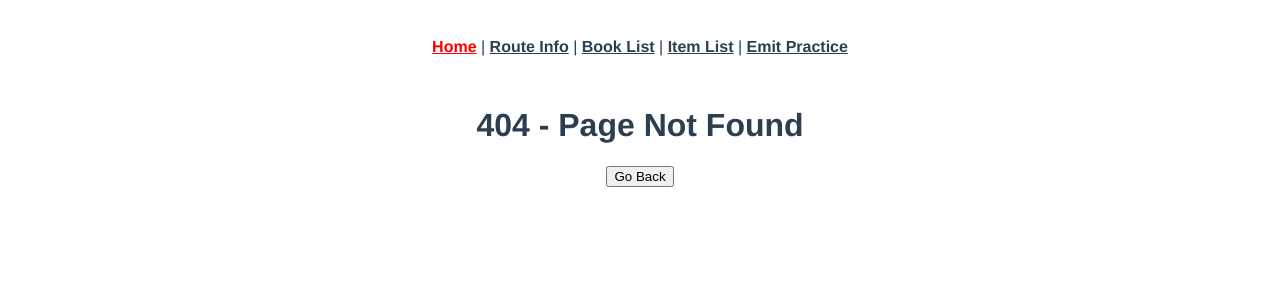
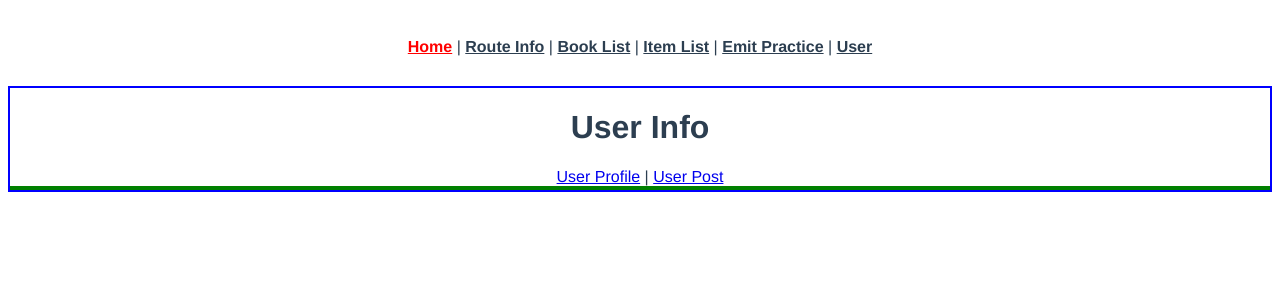
Before and after one commit to hidems/learning-vue_router, a Vue app: page /user in a window 1280 px wide. Before the commit this address had no page. Shown: the top 300 px of the page. Built offline with nearby package versions, Linux system fonts and the light colour scheme.

Commit message:
Neste route

```diff
--- a/src/App.vue
+++ b/src/App.vue
@@ -5,9 +5,12 @@
       <router-link to="/route-info" event="mouseover" exact-active-class="test">Route Info</router-link> |
       <router-link to="/book">Book List</router-link> |
       <router-link to="/item/1">Item List</router-link> |
-      <router-link to="/emit">Emit Practice</router-link>
+      <router-link to="/emit">Emit Practice</router-link> |
+      <router-link to="/user/profile">User</router-link>
     </nav>
-    <router-view/>
+    <div class="border-blue">
+      <router-view/>
+    </div>
   </div>
 </template>
 
@@ -39,4 +42,7 @@ nav a.router-link-exact-active {
 nav a.test {
   color: lightblue;
 }
+.border-blue {
+  border: 2px solid blue;
+}
 </style>
--- /dev/null
+++ b/src/components/UserPost.vue
@@ -0,0 +1,15 @@
+<template>
+  <div>
+    <h1>User Post</h1>
+  </div>
+</template>
+
+<script>
+export default {
+
+}
+</script>
+
+<style>
+
+</style>
--- /dev/null
+++ b/src/components/UserProfile.vue
@@ -0,0 +1,15 @@
+<template>
+  <div>
+    <h1>User Profile</h1>
+  </div>
+</template>
+
+<script>
+export default {
+
+}
+</script>
+
+<style>
+
+</style>
--- /dev/null
+++ b/src/views/UserView.vue
@@ -0,0 +1,22 @@
+<template>
+  <div>
+    <h1>User Info</h1>
+    <router-link to="/user/profile">User Profile</router-link> |
+    <router-link to="/user/post">User Post</router-link>
+    <div class="green-border">
+      <router-view/>
+    </div>
+  </div>
+</template>
+
+<script>
+export default {
+
+}
+</script>
+
+<style>
+.green-border {
+  border: 2px solid green;
+}
+</style>
```
Also changed, not shown: src/router/index.js (+17 -0 lines), 1 other file (tests, documents, lock files or other folders).
